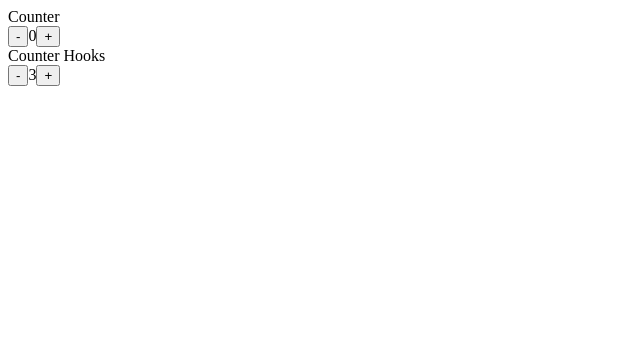
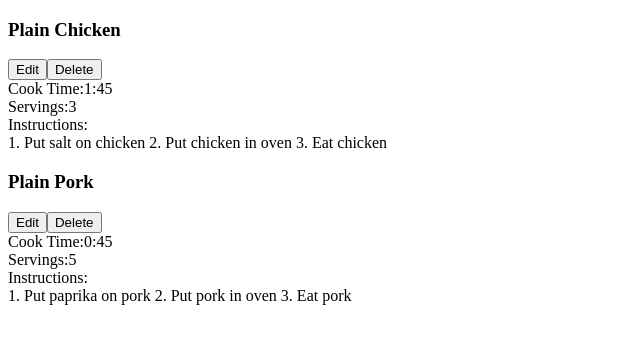
Before and after one commit to rygho90/wds-learn-react, a React (Create React App) app: page / in a window 1280 px wide. Shown: the top 344 px of the page, without its empty margins (0-640 px from the left). Built offline with nearby package versions, Linux system fonts and the light colour scheme.

Commit message:
Complete Lesson 10

```diff
--- a/src/App.js
+++ b/src/App.js
@@ -1,15 +1,27 @@
-import Counter from "./Counter";
-import CounterHooks from "./CounterHooks";
+import React from "react";
+import RecipeList from "./RecipeList";
 
 function App() {
   return (
-    <>
-      Counter
-      <Counter initialCount={0} />
-      Counter Hooks
-      <CounterHooks initialCount={3} />
-    </>
+    <RecipeList recipes={sampleRecipes}/>
   );
 }
 
+const sampleRecipes = [
+  {
+    id: 1,
+    name: 'Plain Chicken',
+    servings: 3,
+    cookTime: '1:45',
+    instructions: "1. Put salt on chicken\n2. Put chicken in oven\n3. Eat chicken"
+  },
+  {
+    id: 2,
+    name: 'Plain Pork',
+    servings: 5,
+    cookTime: '0:45',
+    instructions: "1. Put paprika on pork\n2. Put pork in oven\n3. Eat pork"
+  }
+]
+
 export default App;
--- a/src/Counter.js
+++ /dev/null
@@ -1,27 +0,0 @@
-import React, { Component } from "react";
-
-export default class Counter extends Component {
-  constructor(props) {
-    super(props);
-
-    this.state = {
-      count: props.initialCount,
-    };
-  }
-
-  render() {
-    return (
-      <div>
-        <button onClick={() => this.changeCount(-1)}>-</button>
-        <span>{this.state.count}</span>
-        <button onClick={() => this.changeCount(1)}>+</button>
-      </div>
-    );
-  }
-
-  changeCount(amount) {
-    this.setState(prevState => {
-        return { count: prevState.count + amount }
-    })
-  }
-}
--- a/src/CounterHooks.js
+++ /dev/null
@@ -1,12 +0,0 @@
-import React, { useState } from "react";
-
-export default function CounterHooks({ initialCount }) {
-  const [count, setCount] = useState(initialCount);
-  return (
-    <div>
-      <button onClick={() => setCount((prevCount) => prevCount - 1)}>-</button>
-      <span>{count}</span>
-      <button onClick={() => setCount((prevCount) => prevCount + 1)}>+</button>
-    </div>
-  );
-}
--- /dev/null
+++ b/src/Recipe.js
@@ -0,0 +1,29 @@
+import React from "react";
+
+export default function Recipe(props) {
+  const { name, cookTime, servings, instructions } = props;
+
+  return (
+    <div>
+      <div>
+        <h3>{name}</h3>
+        <div>
+          <button>Edit</button>
+          <button>Delete</button>
+        </div>
+      </div>
+      <div>
+        <span>Cook Time:</span>
+        <span>{cookTime}</span>
+      </div>
+      <div>
+        <span>Servings:</span>
+        <span>{servings}</span>
+      </div>
+      <div>
+        <span>Instructions:</span>
+        <div>{instructions}</div>
+      </div>
+    </div>
+  );
+}
--- /dev/null
+++ b/src/RecipeList.js
@@ -0,0 +1,12 @@
+import React from "react";
+import Recipe from "./Recipe";
+
+export default function RecipeList({ recipes }) {
+  return (
+    <div>
+      {recipes.map((recipe) => {
+        return <Recipe key={recipe.id} {...recipe} />;
+      })}
+    </div>
+  );
+}
```
